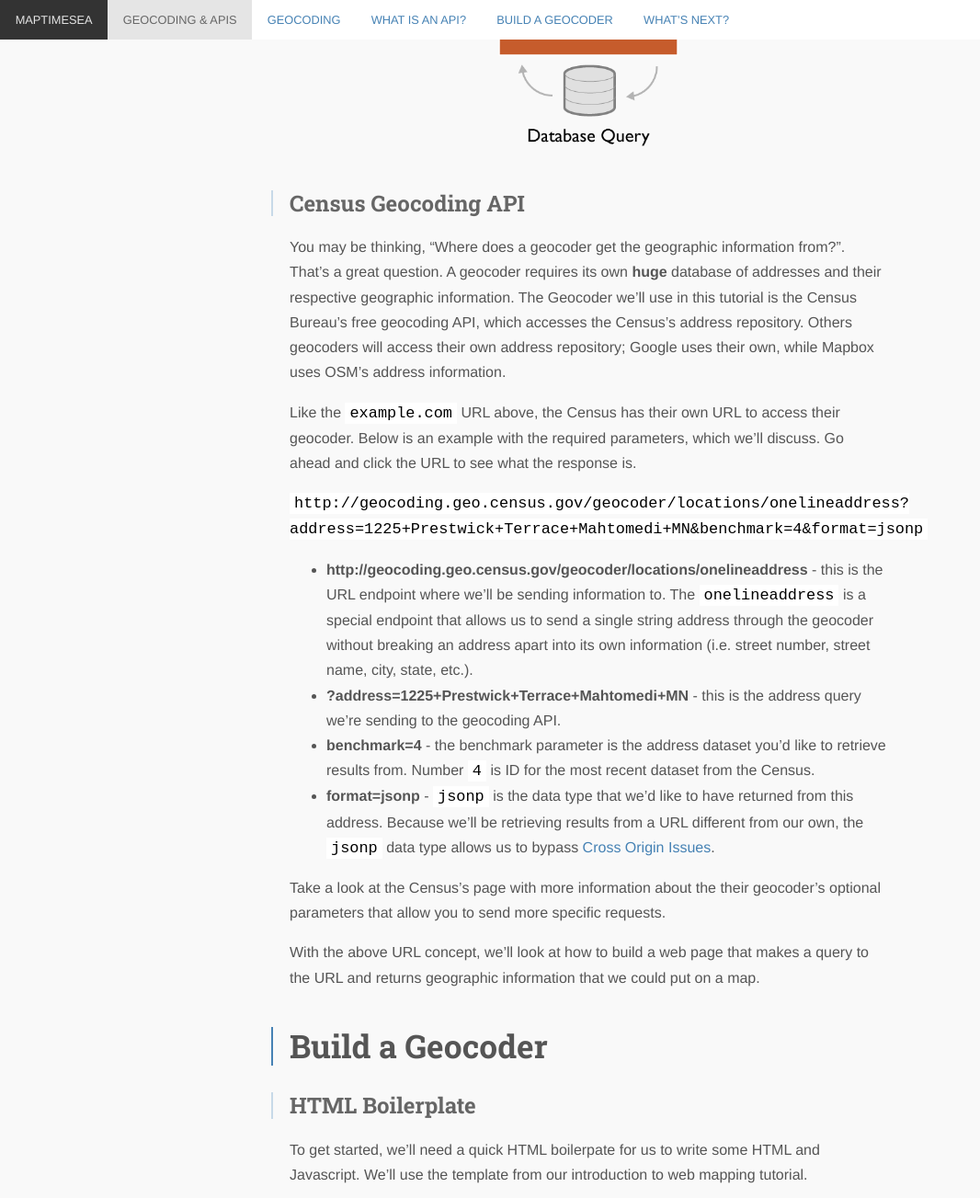
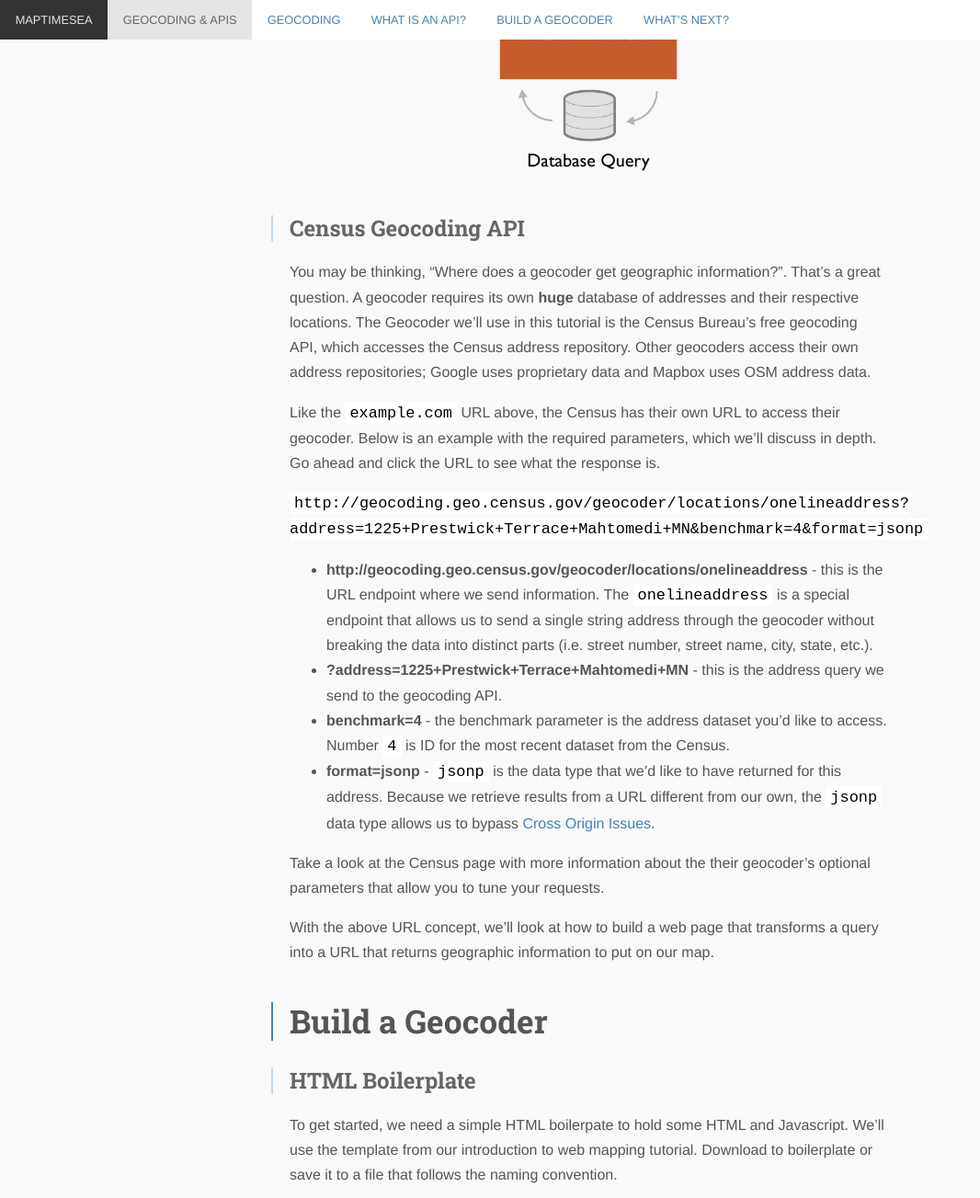
Before and after one commit to MaptimeSEA/maptimesea.github.io, a Jekyll site: the page built from _posts/2015-03-03-gecoding-api.markdown, in a window 1280 px wide and 1400 px high, scrolled down 1816 px, cut to the strip 0-1303 px from the top of the window. Shown: the whole strip at 92% size, without its empty margins (0-1066 px from the left). Built offline with Jekyll 4.4.1, drawn with Linux system fonts in a browser that asks for light colours; nearby versions of some CDN libraries; Markdown is read by kramdown in place of the engine named in the settings; some of the changed text lies outside the part shown.

Commit message:
Updates to the first half of the tutorial

````diff
--- a/_posts/2015-03-03-gecoding-api.markdown
+++ b/_posts/2015-03-03-gecoding-api.markdown
@@ -3,17 +3,17 @@
 title: "Geocoding & APIs"
 ---
 
-The ability to accurately and quickly determine the geographic location of an address is a powerful process. With an address's location, you open a world of possible analyses that were previously impossible. Having a location allows you to determine how close your address is to another point, calculate a network route to that point, and see what else is nearby. This action of estimating and retrieving geographic information for an address is called **geocoding**.
+The ability to accurately and quickly determine the geographic location of an address is a powerful process. With the location of an address, you open a world of possible analyses that were previously unattainable. With a location, you can determine how close your address is to another point, calculate a network route to that point, and see what else is nearby. This action of estimating and retrieving geographic information for an address is called **geocoding**.
 
 # GEOCODING
 
-Geocoding is not a new technology. The concept of determining the most likely geographic point for an address has existed with many GIS's for years, allowing users to take large lists of addresses and accurately assign them latitude and longitude coordaintes for usage in a map.
+Geocoding is not a new technology. The process to determine the most likely geographic point for an address has existed with many GIS's for years, allowing users to take large lists of addresses and accurately assign them latitude and longitude coordinates for usage in a map.
 
-With the introduction web maps and user's searching for locations, the geocoding process had to be created as a web tool as well and no longer could be done in stand-alone software on the desktop. This required the browser to be able send a query of an address to a geocoder and have that return information back to the webpage with the likeliest locations for the query. To do this effectively, webmaps needed to access a geocoder via an **API**.
+With the introduction web maps and user supplied addresses, geocoding had to work as a web tool as well and no longer could no longer rely on stand-alone desktop software. This required the browser to be able send a query of an address to a geocoder and have that return information back to the webpage with the likeliest locations for the supplied input. To do this effectively, webmaps needed access to a geocoder via an **API**.
 
 # What is an API?
 
-API: **Application Programming Interface**. Those three words are pretty confusing. Worry not! APIs serve a very basic purpose: *accept a query and return data that matches the query.* APIs and their queries are generally accessible via URLs at a website. For example, you can send a query to `api.example.com` by passing specific parameters in the URL:
+API: **Application Programming Interface**. Those three words are pretty confusing. Worry not! APIs serve a very basic purpose: *accept a query and return data that matches the query.* If you have ever used the internet, you have a lot of experience with APIs, in fact, you are an expert. APIs and their queries are generally accessible via URLs at a website. For example, you can send a query to `api.example.com` by passing specific parameters in the URL:
 
 ```
 http://api.example.com?query=hello&format=json
@@ -21,50 +21,50 @@
 
 Let's break down the above URL.
 
-* **api.example.com** - First, you see that `api.example.com` is where this website's API exists. This is usually because the database that your are are attempting to gather data from will be accessible from it's own unique URL (typically not the primary domain for a website).
+* **api.example.com** - First, you see that `api.example.com` is where this website's API exists. This is usually because the database that your are attempting to gather data from will be accessible from it's own unique URL (typically not the primary domain for a website).
 * **?** - What? Why is there a question mark? This is the required syntax for passing parameters through a URL. Where the `?` exists, parameters follow. *Note: this is not only for APIs, but for the case of this tutorial, let's say it is.*
-* **query=hello** - This is the first parameter called `query` that accepts any string, in this case `hello`, to test against the database. The results from this query should return anything from the searchable database that include the word *hello*.
+* **query=hello** - This is the first parameter called `query` that accepts any string, in this case `hello`, to test against the database. The results from this query should return anything that is relevant to the word *hello*.
 * **&** - The ampersand symbolizes a *new parameter* in the URL.
-* **format=json** - This parameter is specifying an output format for the data returned from the API. Available output formats are usually determined by the API, but you'll frequently see `json` since this is a readable format used in Javascript.
+* **format=json** - This parameter specifies an output format for the data returned from the API. Available output formats are usually determined by the API, but you'll frequently see `json` since this is a readable format used in Javascript.
 
 ![API call process](/img/tut_geocoding-APIprocess.png)
 
 ## Census Geocoding API
 
-You may be thinking, "Where does a geocoder get the geographic information from?". That's a great question. A geocoder requires its own **huge** database of addresses and their respective geographic information. The Geocoder we'll use in this tutorial is the Census Bureau's free geocoding API, which accesses the Census's address repository. Others geocoders will access their own address repository; Google uses their own, while Mapbox uses OSM's address information.
+You may be thinking, "Where does a geocoder get geographic information?". That's a great question. A geocoder requires its own **huge** database of addresses and their respective locations. The Geocoder we'll use in this tutorial is the Census Bureau's free geocoding API, which accesses the Census address repository. Other geocoders access their own address repositories; Google uses proprietary data and Mapbox uses OSM address data.
 
-Like the `example.com` URL above, the Census has their own URL to access their geocoder. Below is an example with the required parameters, which we'll discuss. Go ahead and click the URL to see what the response is.
+Like the `example.com` URL above, the Census has their own URL to access their geocoder. Below is an example with the required parameters, which we'll discuss in depth. Go ahead and click the URL to see what the response is.
 
 [`http://geocoding.geo.census.gov/geocoder/locations/onelineaddress?address=1225+Prestwick+Terrace+Mahtomedi+MN&benchmark=4&format=jsonp`](http://geocoding.geo.census.gov/geocoder/locations/onelineaddress?address=1225+Prestwick+Terrace+Mahtomedi+MN&benchmark=4&format=jsonp)
 
-* **http://geocoding.geo.census.gov/geocoder/locations/onelineaddress** - this is the URL endpoint where we'll be sending information to. The `onelineaddress` is a special endpoint that allows us to send a single string address through the geocoder without breaking an address apart into its own information (i.e. street number, street name, city, state, etc.).
-* **?address=1225+Prestwick+Terrace+Mahtomedi+MN** - this is the address query we're sending to the geocoding API.
-* **benchmark=4** - the benchmark parameter is the address dataset you'd like to retrieve results from. Number `4` is ID for the most recent dataset from the Census.
-* **format=jsonp** - `jsonp` is the data type that we'd like to have returned from this address. Because we'll be retrieving results from a URL different from our own, the `jsonp` data type allows us to bypass [Cross Origin Issues](CROSS ORIGIN LINK).
+* **http://geocoding.geo.census.gov/geocoder/locations/onelineaddress** - this is the URL endpoint where we send information. The `onelineaddress` is a special endpoint that allows us to send a single string address through the geocoder without breaking the data into distinct parts (i.e. street number, street name, city, state, etc.).
+* **?address=1225+Prestwick+Terrace+Mahtomedi+MN** - this is the address query we send to the geocoding API.
+* **benchmark=4** - the benchmark parameter is the address dataset you'd like to access. Number `4` is ID for the most recent dataset from the Census.
+* **format=jsonp** - `jsonp` is the data type that we'd like to have returned for this address. Because we retrieve results from a URL different from our own, the `jsonp` data type allows us to bypass [Cross Origin Issues](CROSS ORIGIN LINK).
 
-Take a look at the Census's page with more information about the their geocoder's optional parameters that allow you to send more specific requests.
+Take a look at the Census page with more information about the their geocoder's optional parameters that allow you to tune your requests.
 
-With the above URL concept, we'll look at how to build a web page that makes a query to the URL and returns geographic information that we could put on a map.
+With the above URL concept, we'll look at how to build a web page that transforms a query into a URL that returns geographic information to put on our map.
 
 # Build a Geocoder
 
 ## HTML Boilerplate
 
-To get started, we'll need a quick HTML boilerpate for us to write some HTML and Javascript. We'll use the template from our introduction to web mapping tutorial.
+To get started, we need a simple HTML boilerpate to hold some HTML and Javascript. We'll use the template from our introduction to web mapping tutorial. Download to boilerplate or save it to a file that follows the naming convention.
 
 <script src="https://gist.github.com/powersa/36be23aaa647c25c3236.js"></script>
 
-To view that page in your browser, you can find the file on your computer and either double click it, or right click and "open with" whichever browser you prefer.
+To view that page in your browser, find the file on your computer and right click it to "open with" whichever browser you prefer.
 
 ## Making a call to an API
 
-To make a call to an API, we need to use a special function to make an HTTP request. In our case, we're going to use the `$.ajax()` function from the jQuery library, which allows us to put together a call to an API quite easily.
+To make a call to an API, we will use a special function to make an [HTTP](http://en.wikipedia.org/wiki/Hypertext_Transfer_Protocol) request. In our case, we're going to use the `$.ajax()` function from the jQuery library, which allows us to form a call quite easily.
 
 *Note: There are many javascript libraries that include HTTP request functions and do it quite well. You can also do this in regular javascript, but for the sake of this tutorial the jQuery implementation makes this process much easier.*
 
 <aside><strong>Protip:</strong> You can view the results in your browser simply by visiting the URL! <a href="http://geocoding.geo.census.gov/geocoder/locations/onelineaddress?address=500%20Yale%20Avenue%20North,%20Seattle,%20WA%2098109&benchmark=4&format=jsonp">Click here to check it out.</a></aside>
 
-In your `<script></script>` tags let's add the `&.ajax()` function with the proper parameters. First, you'll want to specify the `url` that you want to request information from (this is the Census's URL described above). Second the `dataType` should be written as `jsonp`. The final two options are `success` and `error`. A successful response from the URL will append all of the information to the callback variable `response`. If the response errors out, you'll see a specified error in your console.
+In your `<script></script>` tags let's add the `&.ajax()` function with the proper parameters. First, you'll specify the `url` that you want to request information from (this is the Census URL described above). Second the `dataType` should be written as `jsonp`. The final two options are `success` and `error`. A successful response from the URL will append all of the information to the callback variable `response`. If the response errors out, you'll see a specified error in your console.
 
 ```javascript
 $.ajax({
````
Also changed, not shown: other parts of _posts/2015-03-03-gecoding-api.markdown (+1 -1 lines).
